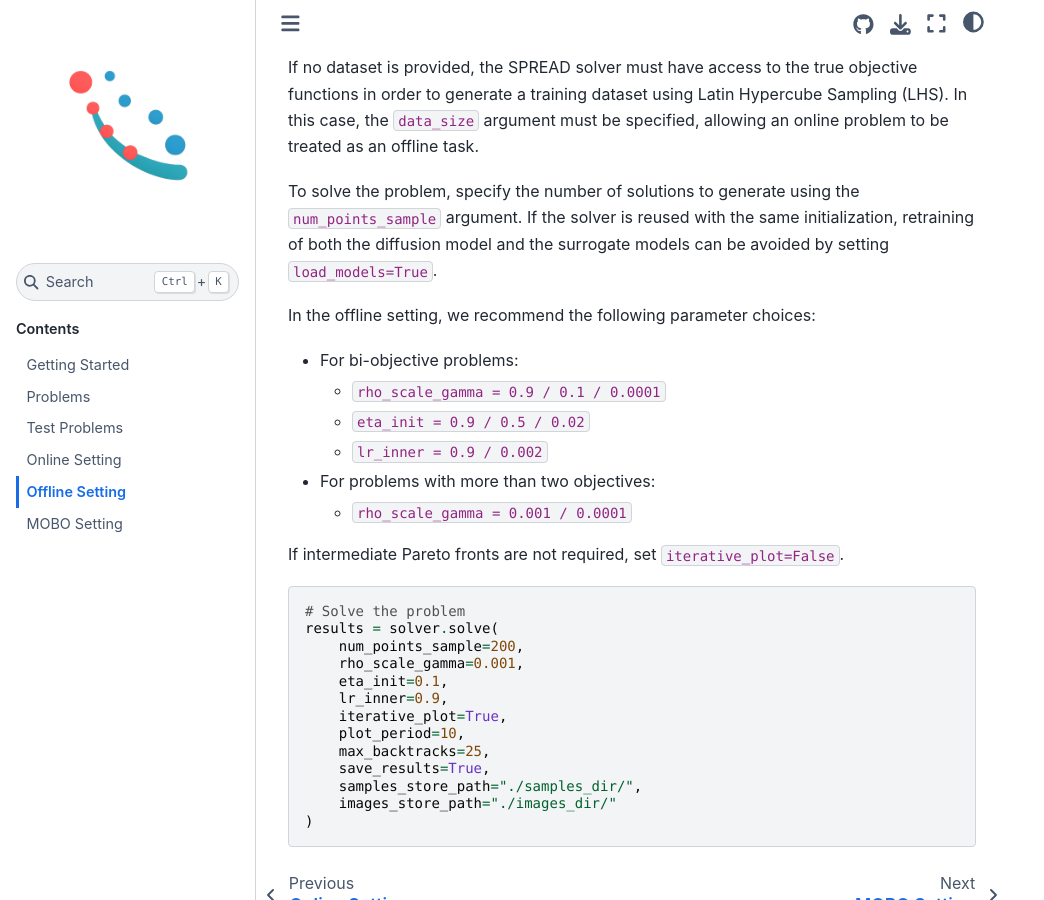
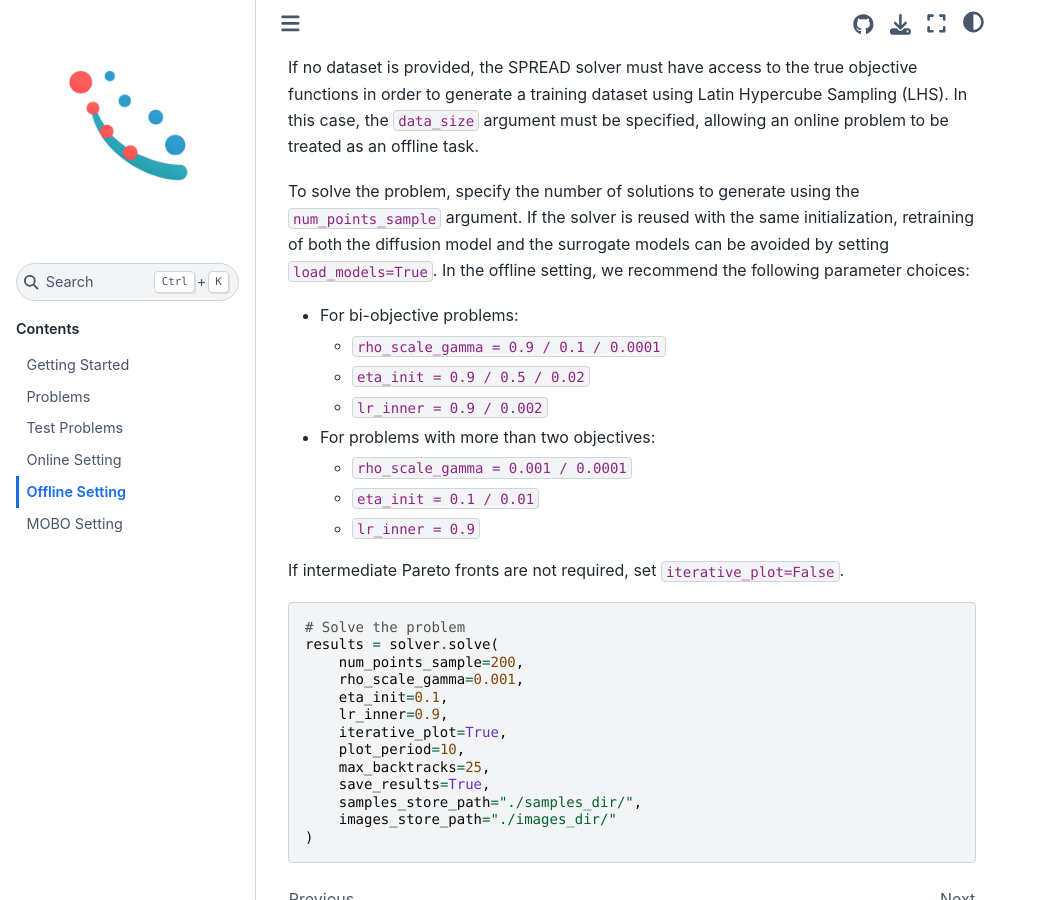
Before and after one commit to safe-autonomous-systems/moo-spread, a Sphinx documentation site: the page built from docs/offline-setting.rst, in a window 1280 px wide and 900 px high, scrolled down 1246 px. Shown: the whole window, without its empty margins (0-1044 px from the left). Built offline with Sphinx 7.4.7 and the Sphinx Book theme 1.1.4, drawn with Linux system fonts in a browser that asks for light colours.

Commit message:
Refactor offline setting recommendations in documentation
Removed redundant line and consolidated recommendations for parameter choices in the offline setting.

```diff
--- a/docs/offline-setting.rst
+++ b/docs/offline-setting.rst
@@ -66,9 +66,7 @@ If no dataset is provided, the SPREAD solver must have access to the true object
 In this case, the ``data_size`` argument must be specified, allowing an online problem to be treated as an offline task.
 
 To solve the problem, specify the number of solutions to generate using the ``num_points_sample`` argument.
-If the solver is reused with the same initialization, retraining of both the diffusion model and the surrogate models can be avoided by setting ``load_models=True``.
-
-In the offline setting, we recommend the following parameter choices:
+If the solver is reused with the same initialization, retraining of both the diffusion model and the surrogate models can be avoided by setting ``load_models=True``. In the offline setting, we recommend the following parameter choices:
 
 - For bi-objective problems:
 
@@ -79,6 +77,8 @@ In the offline setting, we recommend the following parameter choices:
 - For problems with more than two objectives:
 
   - ``rho_scale_gamma = 0.001 / 0.0001``
+  - ``eta_init = 0.1 / 0.01``
+  - ``lr_inner = 0.9``
 
 If intermediate Pareto fronts are not required, set ``iterative_plot=False``.
 
```
